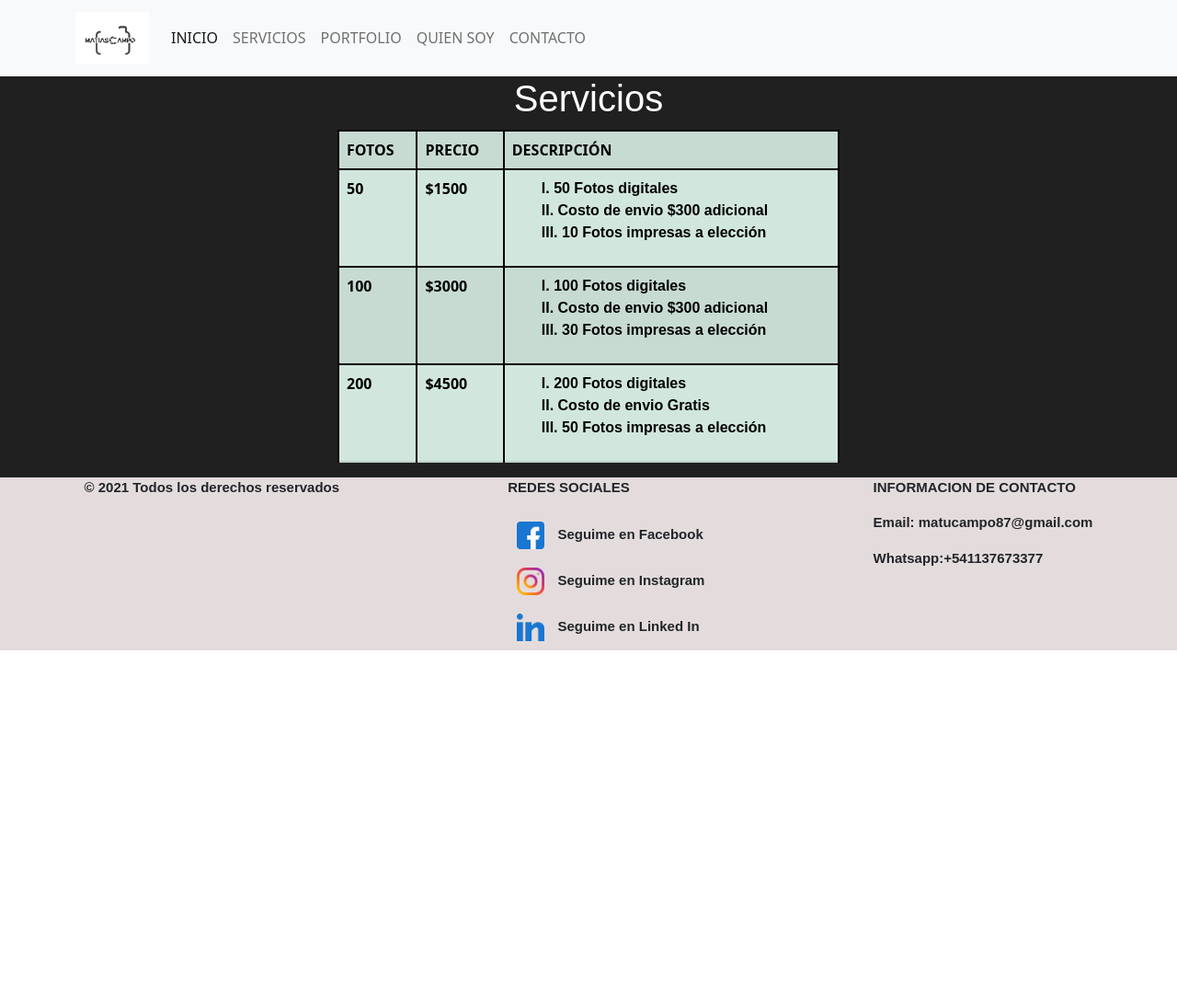
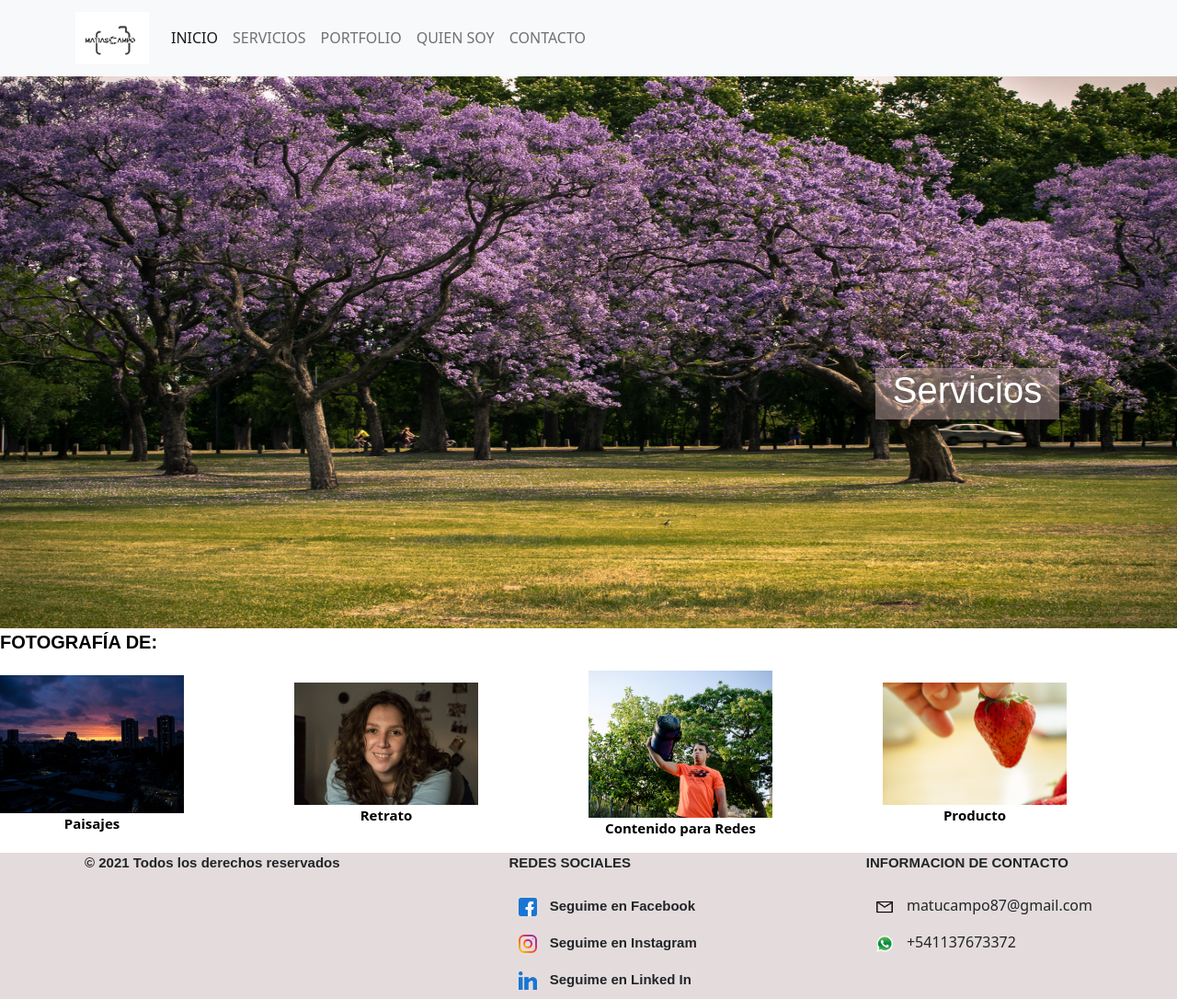
Before and after one commit to matucampo/primer_repositorio, a website: page servicios.html in a window 1280 px wide. Shown: the whole page at 92% size. Before the commit the page ends 800 px from the top, so only its background shows below. Drawn offline with nearby package versions, Linux system fonts and the light colour scheme; a web font is replaced by a local one.

Commit message:
ajustes en servicios y portfolio

```diff
--- a/sass/index.scss
+++ b/sass/index.scss
@@ -1,27 +1,34 @@
+*{
+    margin:0;
+    padding:0;
+    box-sizing: border-box;
+}
+
 .logoMenu{
     padding:10px;
 }
 
 .mainIndex{
 width: 100%;
-background-color: #202020;
+}
+
+.carousel-inner{
+    width: 100%;
+    margin: 0;
+}
+.imagenCarusel{
+width: 100%;
+height: 600px;
 }
 
 
-.imagenCarusel{
-width: 100%;
-height: 550px;
-}
-
-
-
 .carousel-caption{
-    right: 5%;
+    right: 10%;
     left: auto;
     padding-bottom: 30px;
-    width: 350px;
+    width: 400px;
     background: rgba(0,0,0,0.5);
-    top: 50%;
+    top: 40%;
     border-radius: 18px;
     bottom: auto;
 }
@@ -29,7 +36,7 @@ height: 550px;
 
 .tituloIndex{
     color: rgb(255, 255, 255);
-    font-size: 18px;
+    font-size: 20px;
     font-family: 'Allerta Stencil', sans-serif;
     text-align: center;
     background-image: linear-gradient(black,darkcyan);
@@ -85,7 +92,7 @@ flex-direction: row;
 }
 
 .redes__imagenes--estilo{
-    width: 50px;
+    width: 40px;
     padding: 10px;
     margin-top: 10px;
     margin: auto;
--- a/sass/portfolio.scss
+++ b/sass/portfolio.scss
@@ -3,6 +3,20 @@
     width: 100%;
 }
 
+.mainportfolio__imagen--estilo{
+    width: 100%;
+    height: 600px;
+}
+
+.contenedor__tituloportfolio{
+    background-color: rgba(243, 205, 205, 0.397);
+    width: 200px;
+    position: absolute;
+    top: 50%;
+    bottom: auto;
+    right: 10%;
+    left: auto;
+}
 .tituloPortfolio{
     color: white;
     text-align: center;
@@ -20,7 +34,7 @@
 .contenedorFotos{
     display: grid;
     grid-template-columns:repeat(4,1fr);
-    grid-template-rows:25%,25%;
+    grid-template-rows:20%,20%;
     grid-gap: 5px;
 }
 
@@ -30,7 +44,7 @@
 }
 
 .imagenesPortfolio:hover{
-    transform: scale(1.5);
+    transform: scale(1.4);
 }
 
 .videosPortfolio{
--- a/sass/prueba.scss
+++ b/sass/prueba.scss
@@ -3,9 +3,3 @@
 @import "portfolio";
 @import "quiensoy";
 @import "contacto";
-
-*{
-    margin: 0px;
-    padding: 0px;
-    box-sizing: border-box;
-}
--- a/sass/servicios.scss
+++ b/sass/servicios.scss
@@ -1,33 +1,66 @@
+*{
+    margin:0;
+    padding:0;
+    box-sizing: border-box;
+}
+
+
 .mainServicios{
     width: 100%;
-    background-color: #202020;
     margin: auto;
 }
 
+.mainservicios__imagen--estilo{
+    width: 100%;
+    height: 600px;
+}
+
+
+.contenedor__tituloservicios{
+    background-color: rgba(243, 205, 205, 0.397);
+    width: 200px;
+    position: absolute;
+    top: 50%;
+    bottom: auto;
+    right: 10%;
+    left: auto;
+}
 
 .tituloServicios {
     color: white;
     text-align: center;
     font-family: 'Allerta Stencil', sans-serif;
-    margin: 0 auto;
-    width: 500px;
+    font-size: 1er;
+
+
 }
 
-.container{
-    margin: 0 auto;
+.contenedor__servicios{
+display: flex;
+justify-content: space-between;
+align-content: center;
+align-items: center;
+
 }
 
-ol{
-    font-family: Arial, Helvetica, sans-serif;
-    font-weight: bold;
-    list-style-type: upper-roman;
-    list-style-position: inside;
+.contenedor__imagenes{
+    display: inline-block;
+
+}
+.servicios__imagenes--estilo{
+    width: 200px;
 }
 
-table,td{
-    text-align: left;
-    border: 2px solid;
-    margin: 0;
-    font-weight: bolder;
-    margin-top: 10px;
+.servicios__texto--estilo{
+    color:black;
+    font-size: 15px;
+    font-weight: bold;
+    text-align: center;
 }
+
+.parrafo__servicios--estilo{
+    color: black;
+    font-size: 20px;
+    font-weight: bold;
+    font-family: Arial, Helvetica, sans-serif;
+}
--- a/servicios.html
+++ b/servicios.html
@@ -44,54 +44,33 @@
     </header>
     <main class="mainServicios">
         <div>
+            <img class="mainservicios__imagen--estilo" src="imagenes/foto1.jpg" alt="">
+            <div class="contenedor__tituloservicios">
             <h1 class="tituloServicios">Servicios</h1>
-        </div>
-        <div class="container">
-            <div class="row d-flex justify-content-center">
-                <div class="col-md-6">
-        <table class="table table-success table-striped">
-            <tr>
-            <td>FOTOS</td>
-            <td>PRECIO</td>
-            <td>DESCRIPCIÓN</td>
-            </tr>
-            <tr>
-            <td>50</td>
-            <td>$1500</td>
-            <td>
-                <ol>
-                    <li>50 Fotos digitales</li>
-                    <li>Costo de envio $300 adicional</li>
-                    <li>10 Fotos impresas a elección</li>
-                </ol>
-            </td>
-            </tr>
-            <tr>
-            <td>100</td>
-            <td>$3000</td>
-            <td>
-                <ol>
-                    <li>100 Fotos digitales</li>
-                    <li>Costo de envio $300 adicional</li>
-                    <li>30 Fotos impresas a elección</li>
-                </ol>
-            </td>
-            </tr>
-            <tr>
-                <td>200</td>
-                <td>$4500</td>
-                <td>
-                    <ol>
-                        <li>200 Fotos digitales</li>
-                        <li>Costo de envio Gratis</li>
-                        <li>50 Fotos impresas a elección</li>
-                    </ol>
-                </td>
-            </tr>
-                </div>
             </div>
         </div>
-        </table>
+        <div>
+            <p class="parrafo__servicios--estilo">FOTOGRAFÍA DE:</p>
+        </div>
+            <div class="contenedor__servicios">
+                <div class="contenedor__imagenes">
+                    <img class="servicios__imagenes--estilo" src="imagenes/paisaje.jpg" alt="">
+                    <p class="servicios__texto--estilo">Paisajes</p>
+                </div>
+                <div class="contenedor__imagenes">
+                    <img class="servicios__imagenes--estilo" src="imagenes/retrato.jpg" alt="">
+                    <p class="servicios__texto--estilo">Retrato</p>
+                </div>
+                <div class="contenedor__imagenes">
+                    <img class="servicios__imagenes--estilo" src="imagenes/credes.jpg" alt="">
+                    <p class="servicios__texto--estilo">Contenido para Redes</p>
+                </div>
+                <div class="contenedor__imagenes">
+                    <img class="servicios__imagenes--estilo" src="imagenes/producto.jpg" alt="">
+                    <p class="servicios__texto--estilo">Producto</p>
+                </div>
+            <div>
+
 </main>
 <footer>
     <div class="contenedor__footer">
@@ -118,10 +97,12 @@
         <p class="informacion__contenido--estilo">INFORMACION DE CONTACTO</p>
         </div>
         <div class="informacion__contenido">
-            <p class="informacion__contenido--estilo">Email: matucampo87@gmail.com</p>
+            <img class="redes__imagenes--estilo" src="imagenes/correo.png" alt="">
+            <label for="">matucampo87@gmail.com</label>
         </div>
         <div class="informacion__contenido">
-            <p class="informacion__contenido--estilo">Whatsapp:+541137673377</p>
+            <img class="redes__imagenes--estilo" src="imagenes/whatsapp.png" alt="">
+            <label for="">+541137673372</label>
         </div>
     </div>
     </div>
```
Also changed, not shown: contacto.html (+6 -2 lines), index.html (+9 -8 lines), portfolio.html (+12 -7 lines), quien_soy.html (+4 -2 lines), css/style.css, imagenes/correo.png (added), imagenes/credes.jpg (added), imagenes/paisaje.jpg (added), imagenes/producto.jpg (added), imagenes/retrato.jpg (added), imagenes/servicios.jpg (added), imagenes/whatsapp.png (added).
